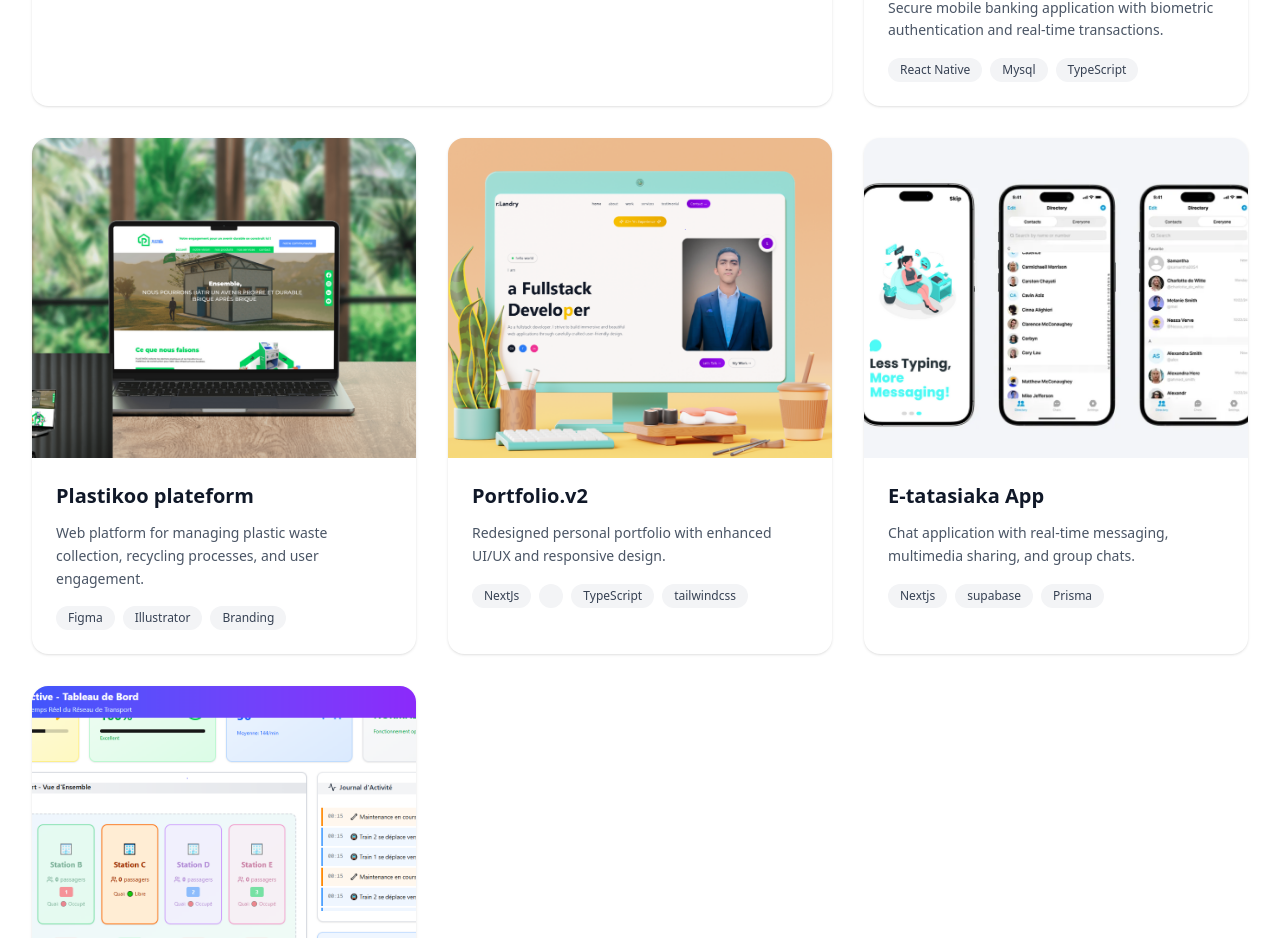
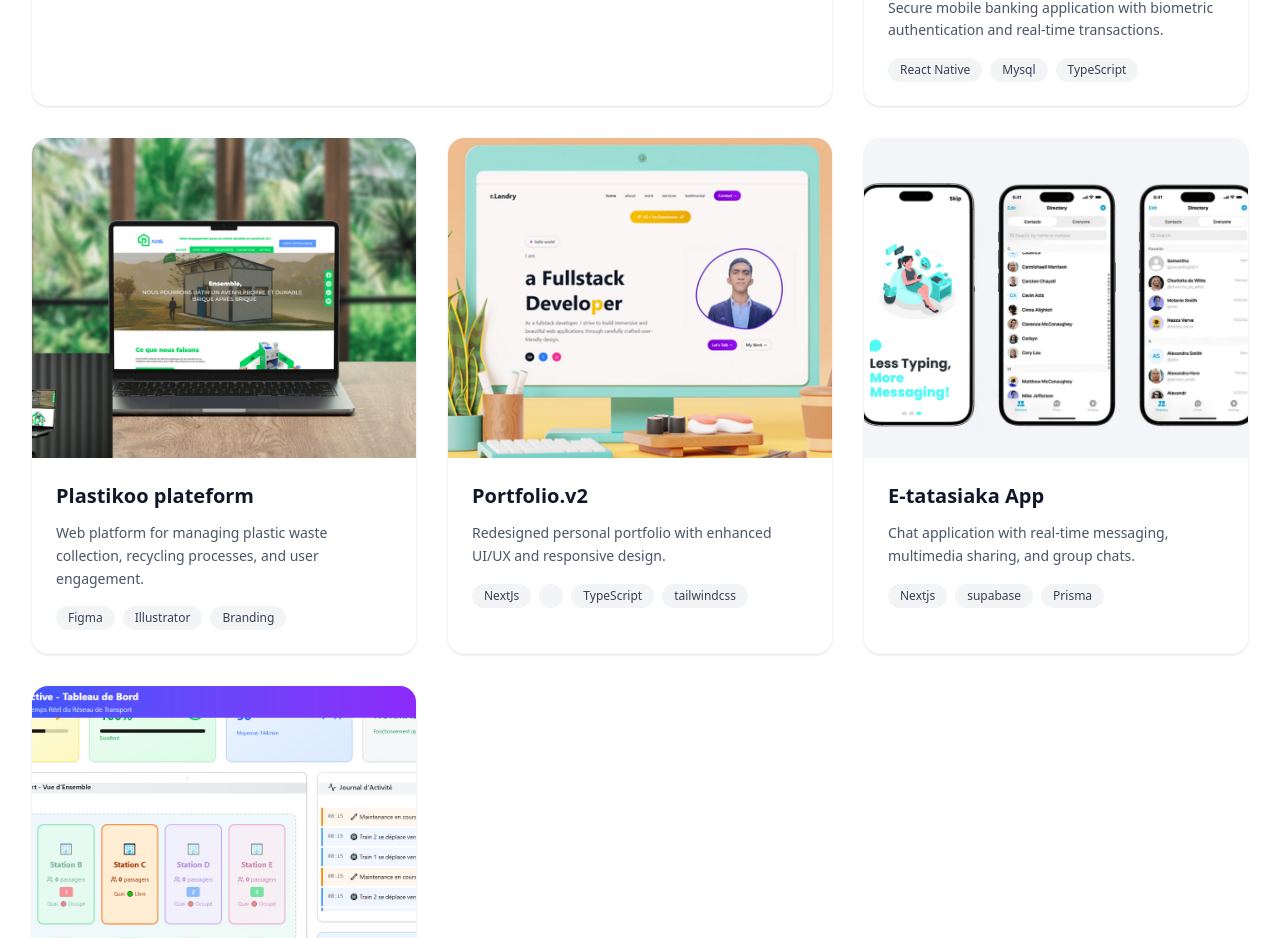
Before and after one commit to rakotoarisonlandry/portfolioV.02, a Next.js app: page /work in a window 1280 px wide. Shown: the part 1314-2252 px from the top of the page. Built offline with nearby package versions, Linux system fonts and the light colour scheme.

Commit message:
fix: update portfolio image path and clean up HeroSection component

```diff
--- a/src/app/work/page.tsx
+++ b/src/app/work/page.tsx
@@ -52,7 +52,7 @@ const projects = [
     title: "Portfolio.v2",
     description:
       "Redesigned personal portfolio with enhanced UI/UX and responsive design.",
-    image: "/assets/portfoliov2.png",
+    image: "/assets/portfolioV2.png",
     tags: ["NextJs", "", "TypeScript", "tailwindcss"],
     liveUrl: "https://landrybrigea.vercel.app/",
     githubUrl: "https://github.com/rakotoarisonlandry/Portfolio.v2",
```
Also changed, not shown: src/components/sections/hero-section.tsx (+0 -10 lines), public/assets/portfoliov2.png.
